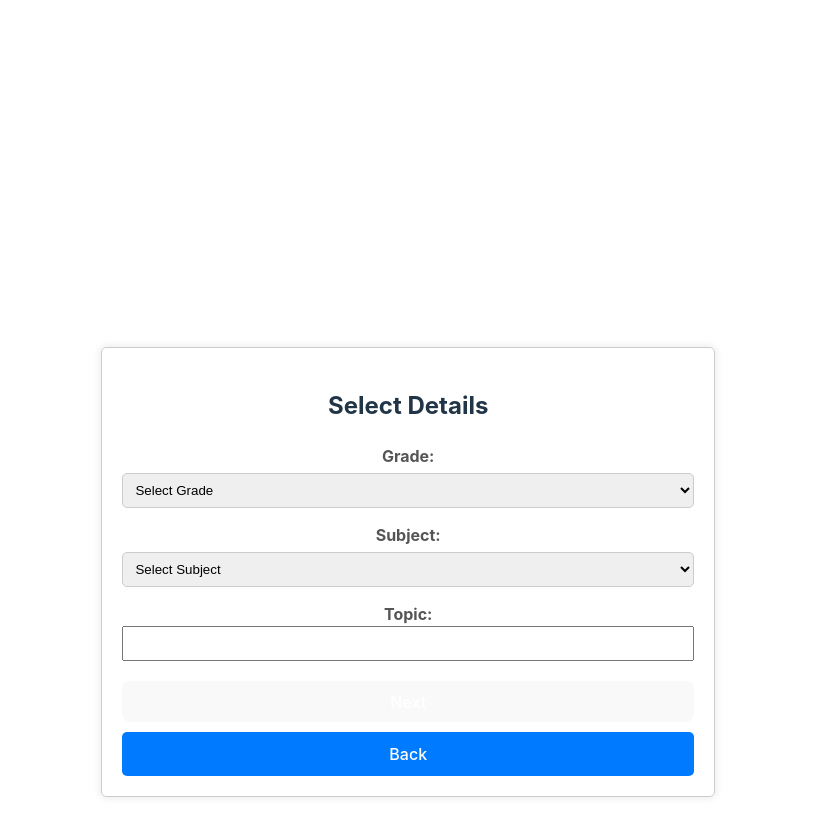
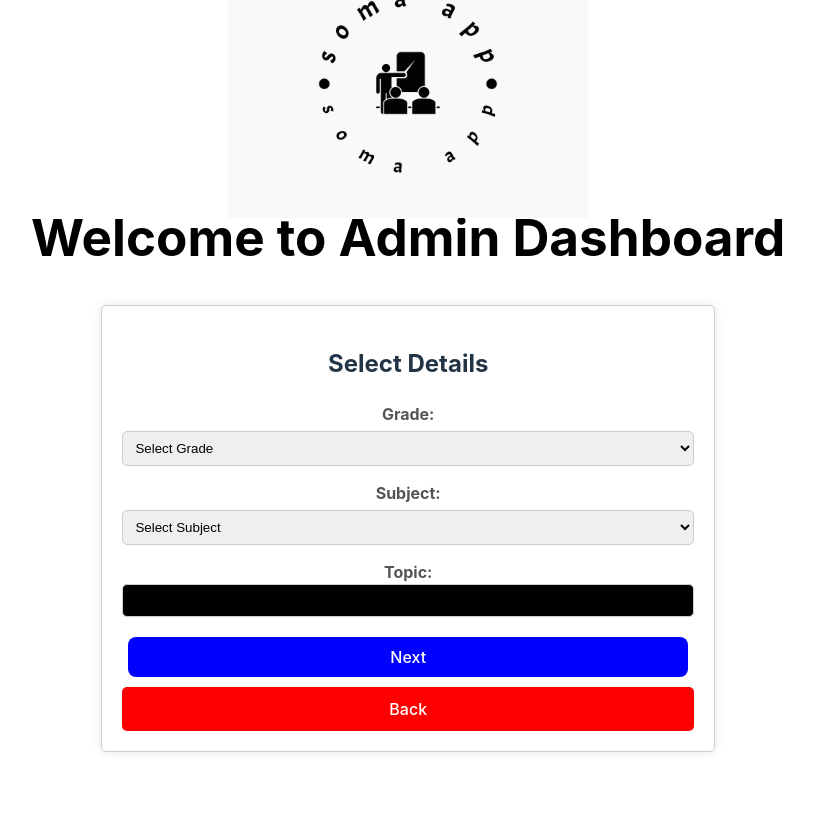
Before and after one commit to brianmaseno/somaadmindashboard, a React (Vite) app: page /upload-question in a window 1280 px wide. Shown: the whole page, without its empty margins (219-1033 px from the left). After the commit the page ends 800 px from the top, so only its background shows below. Built offline with nearby package versions, Linux system fonts and the light colour scheme.

Commit message:
Viewquestions error

```diff
--- a/package.json
+++ b/package.json
@@ -28,6 +28,6 @@
     "eslint-plugin-react": "^7.34.3",
     "eslint-plugin-react-hooks": "^4.6.0",
     "eslint-plugin-react-refresh": "^0.4.6",
-    "vite": "^5.3.3"
+    "vite": "^5.3.4"
   }
 }
--- a/src/App.jsx
+++ b/src/App.jsx
@@ -5,14 +5,19 @@ import UploadQuestion from "./components/AdminDashboard/UploadQuestion";
 import ViewQuestions from "./components/AdminDashboard/ViewQuestions";
 import Test from "./components/Test";
 import "./App.css";
-import logo from "./assets/logo.png";
+import logo from "./assets/soma1.png";
 
 const App = () => {
   return (
     <Router>
       <div className="App">
-        <img src={logo} alt="Project Logo" className="logo" />
-        <h1>Welcome to Admin Dashboard</h1>
+        <img
+          src={logo}
+          alt="Project Logo"
+          className="logo"
+          style={{ transform: "scale(1.8)" }}
+        />
+        <h1 style={{ color: "black" }}>Welcome to Admin Dashboard</h1>
         <Routes>
           <Route
             path="/"
@@ -29,7 +34,7 @@ const App = () => {
           />
           <Route path="/upload-question" element={<UploadQuestion />} />
           <Route path="/view-questions" element={<ViewQuestions />} />
-          <Route path="/test" element={<Test/>}/>
+          <Route path="/test" element={<Test />} />
         </Routes>
       </div>
     </Router>
--- a/src/components/AdminDashboard/UploadQuestion.jsx
+++ b/src/components/AdminDashboard/UploadQuestion.jsx
@@ -138,8 +138,26 @@ const UploadQuestion = () => {
                 required
               />
             </div>
-            <button type="submit">Next</button>
-            <Link to="/" className="back-button">
+            <div className="next-button">
+              <button type="submit">Next</button>
+            </div>
+            <Link
+              to="/"
+              className="back-button"
+              style={{
+                backgroundColor: "red",
+                color: "white",
+                textDecoration: "none",
+                padding: "10px 20px",
+                borderRadius: "5px",
+                marginTop: "10px",
+                display: "inline-block",
+                transition: "background-color 0.3s",
+              }}
+              hoverStyle={{
+                backgroundColor: "lightcoral",
+              }}
+            >
               Back
             </Link>
           </form>
--- a/src/css/UploadQuestion.css
+++ b/src/css/UploadQuestion.css
@@ -1,4 +1,3 @@
-/* src/components/AdminDashboard/UploadQuestion.css */
 body {
   padding-left: 250px;
 }
@@ -8,6 +7,64 @@ body {
   flex-direction: column;
   align-items: center;
   margin: 20px;
+}
+
+.next-button button {
+  background-color: blue;
+  color: white;
+  border: none;
+  padding: 10px 20px;
+  cursor: pointer;
+  width: 560px;
+  transition: background-color 0.3s;
+}
+
+.next-button button:hover {
+  background-color: rgb(57, 57, 255);
+}
+
+.upload-question-form button[type="submit"] {
+  background-color: rgb(0, 128, 171);
+  color: white;
+  border: none;
+  padding: 10px 20px;
+  cursor: pointer;
+  margin-right: 10px;
+}
+
+.upload-question-form button[type="submit"]:hover {
+  background-color: lightgreen;
+}
+
+.upload-question-form .back-button {
+  background-color: red;
+  color: white;
+  border: none;
+  padding: 10px 20px;
+  cursor: pointer;
+}
+
+.upload-question-form .back-button:hover {
+  background-color: darkred;
+}
+
+textarea,
+input[type="text"] {
+  background-color: black;
+  color: white;
+  border: 1px solid #ccc;
+  padding: 10px;
+  border-radius: 5px;
+  width: 100%;
+  box-sizing: border-box;
+}
+
+input[type="text"]::placeholder {
+  color: #ccc;
+}
+
+input[type="radio"] {
+  accent-color: black; /* This sets the color of the radio button */
 }
 
 .logo {
@@ -70,30 +127,73 @@ body {
   box-sizing: border-box;
 }
 
-.admin-button,
-.back-button {
-  display: inline-block;
-  padding: 10px 20px;
-  margin-top: 10px;
-  text-decoration: none;
-  color: #fff;
-  background-color: #007bff;
-  border: none;
-  border-radius: 5px;
-  cursor: pointer;
-}
+textarea {
+  /* src/components/AdminDashboard/UploadQuestion.css */
 
-.admin-button:hover,
-.back-button:hover {
-  background-color: #0056b3;
-}
+  /* Styling for Next Button */
+  .upload-question-container .next-button button {
+    background-color: blue;
+    color: white;
+    border: none;
+    padding: 10px 20px;
+    cursor: pointer;
+    width: 100%; /* Adjust width as needed */
+    transition: background-color 0.3s;
+  }
 
-textarea {
+  .upload-question-container .next-button button:hover {
+    background-color: lightblue;
+  }
+
+  /* Styling for Textarea */
+  .upload-question-container textarea {
+    background-color: black;
+    color: white;
+    border: 1px solid #ccc;
+    padding: 10px;
+    border-radius: 5px;
+  }
+
+  /* Styling for Radio Buttons */
+  .upload-question-container .option-radio input[type="radio"] {
+    background-color: black;
+  }
+
+  /* Styling for Upload Button */
+  .upload-question-container .upload-question-form button[type="submit"] {
+    background-color: green;
+    color: white;
+    border: none;
+    padding: 10px 20px;
+    cursor: pointer;
+    transition: background-color 0.3s;
+  }
+
+  .upload-question-container .upload-question-form button[type="submit"]:hover {
+    background-color: lightgreen;
+  }
+
+  /* Styling for Back Button */
+  .upload-question-container .back-button {
+    background-color: red;
+    color: white;
+    border: none;
+    padding: 10px 20px;
+    cursor: pointer;
+    text-decoration: none;
+    border-radius: 5px;
+    display: inline-block;
+    transition: background-color 0.3s;
+  }
+
+  .upload-question-container .back-button:hover {
+    background-color: tomato;
+  }
+
   resize: vertical;
   min-height: 100px;
 }
 
-/* Add this section for larger checkboxes */
 input[type="checkbox"] {
   width: 20px;
   height: 20px;
--- a/src/css/ViewQuestions.css
+++ b/src/css/ViewQuestions.css
@@ -1,14 +1,17 @@
 .view-questions-container {
-  max-width: 800px;
+  max-width: 600px;
+  width: 60%s;
   margin: auto;
   padding: 20px;
   font-family: Arial, sans-serif;
-  background-color: #242424;
+  background-color: #ffffff;
   border-radius: 10px;
   box-shadow: 0 2px 10px rgba(0, 0, 0, 0.1);
-  border: 1px solid #ccc;
+  border: 2px solid black;
 }
-
+.view-questions-container h1 {
+  color: black;
+}
 h1 {
   text-align: center;
   margin-bottom: 20px;
@@ -62,10 +65,19 @@ button.back-button {
 .question-item {
   margin-bottom: 15px;
   padding: 15px;
-  background-color: #242424;
+  background-color: #ffffff;
   border: 1px solid #ddd;
   border-radius: 5px;
   box-shadow: 0 1px 5px rgba(0, 0, 0, 0.1);
+}
+.option-container {
+  margin-bottom: 8px;
+}
+
+.option-container input[type="radio"] {
+  width: 16px;
+  height: 16px;
+  margin-right: 8px;
 }
 
 .question-item strong {
--- a/src/index.css
+++ b/src/index.css
@@ -4,8 +4,8 @@
   font-weight: 400;
 
   color-scheme: light dark;
-  color: rgba(255, 255, 255, 0.87);
-  background-color: #242424;
+  color: rgba(16, 0, 0, 0.87);
+  background-color: rgb(250, 248, 248);
 
   font-synthesis: none;
   text-rendering: optimizeLegibility;
```
Also changed, not shown: src/components/AdminDashboard/ViewQuestions.jsx (+64 -31 lines), src/assets/soma1.png (added), 1 other file (tests, documents, lock files or other folders).
